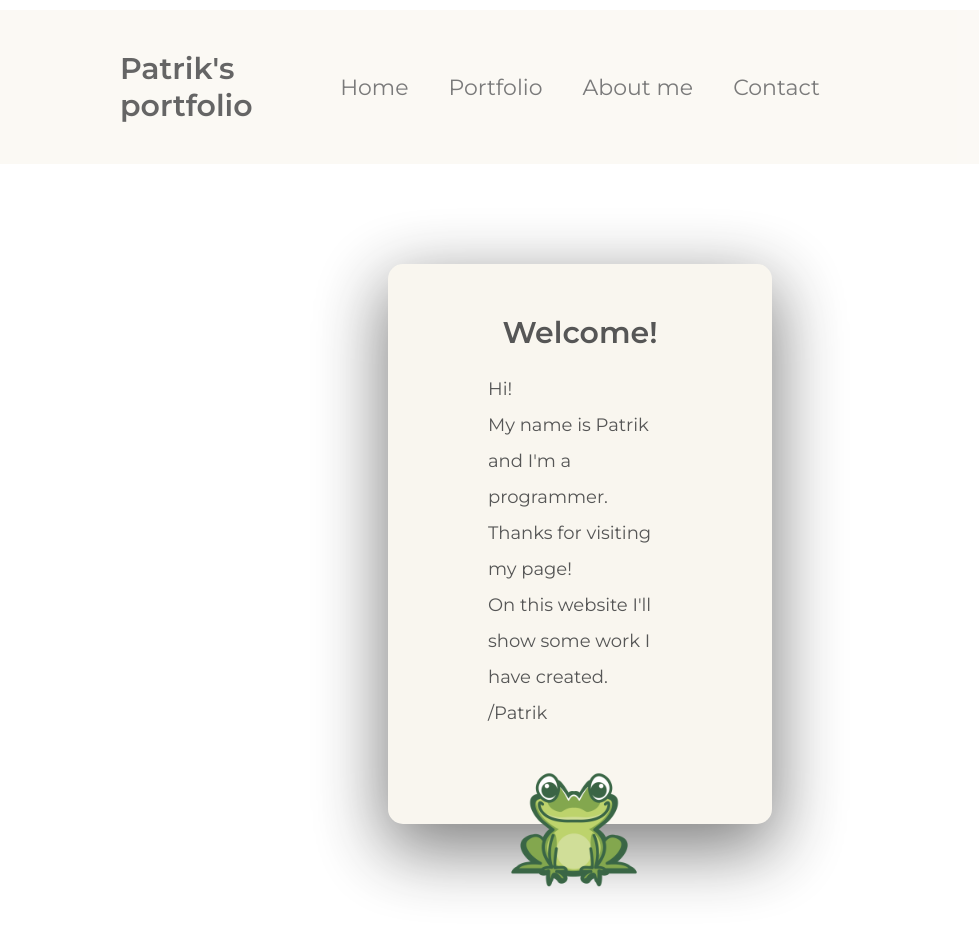
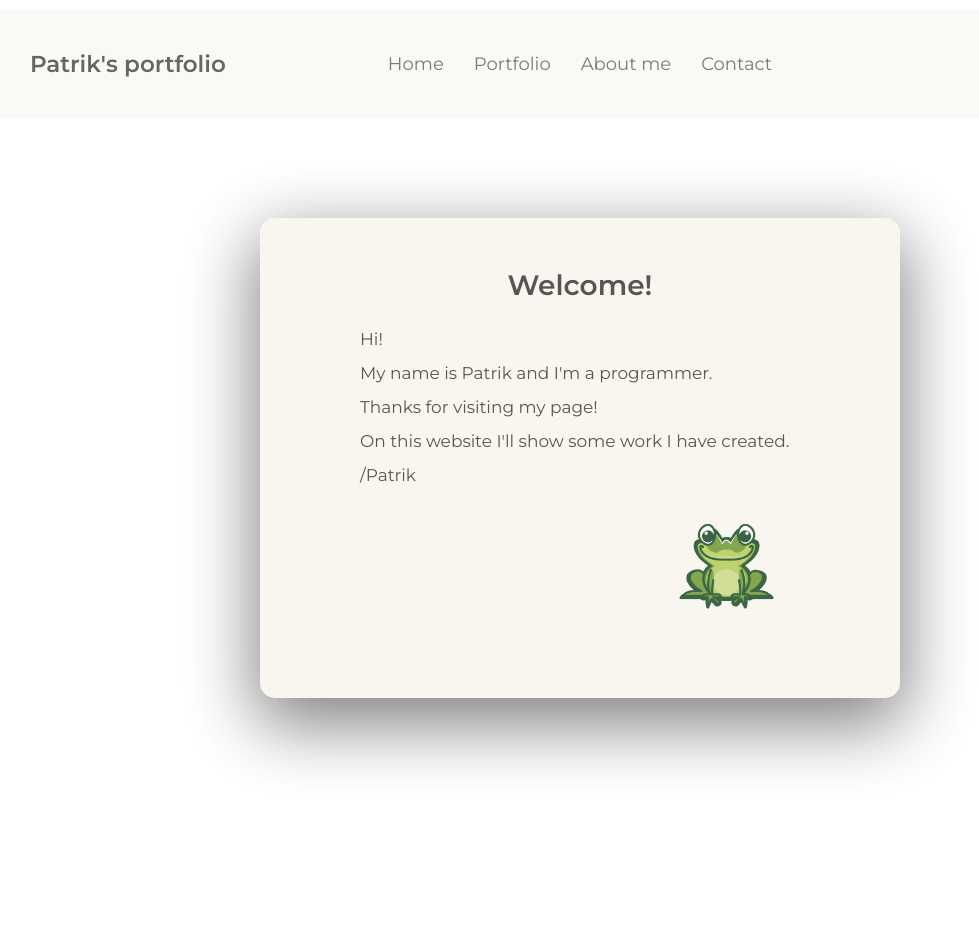
Before and after one commit to patlof/my-portfolio, a plain HTML site: page index.html in a window 1280 px wide. Shown: the whole page, without its empty margins (60-1039 px from the left). After the commit the page ends 800 px from the top, so only its background shows below. Drawn offline with Linux system fonts and the light colour scheme.

Commit message:
Setup queries for sizes 1344px, 1200px down to 944px

```diff
--- /dev/null
+++ b/css/queries.css
@@ -0,0 +1,98 @@
+/* rem and em do NOT depend on html font-size in media queries!
+instead, 1rem = 1em = 16px */
+
+/* 1350 screensize/16 = 84 */
+
+/**************************/
+/* BELOW 1344px (Smaller desktops) */
+/**************************/
+@media (max-width: 84em) {
+  header {
+    display: grid;
+    grid-template-columns: 1fr auto 1fr;
+  }
+
+  .logo-text {
+    font-size: 2.3rem;
+    margin-left: 5rem;
+  }
+
+  /***Navigation***/
+
+  .nav-bar li {
+    padding: 0 1.5rem;
+    font-size: 1.8rem;
+  }
+
+  /***Section intro ***/
+
+  .container {
+    padding: 5rem 10rem;
+    width: 50%;
+    margin: 0 auto;
+
+    margin-top: 10rem;
+    background-color: #f9f6ee;
+    border-radius: 15px;
+    min-height: 60vh;
+    opacity: 90%;
+    box-shadow: rgba(0, 0, 0, 0.56) 0px 22px 70px 4px;
+  }
+
+  .premium {
+    font-size: 2.8rem;
+  }
+
+  .normal-text {
+    font-size: 1.7rem;
+    line-height: 2;
+  }
+
+  .frog-intro {
+    height: 150px;
+  }
+}
+
+/**************************/
+/* BELOW 1200px (Landscape tablets) */
+/**************************/
+@media (max-width: 75em) {
+  html {
+    /* 9px/16px = 56.2% */
+    font-size: 56.25%;
+  }
+
+  .frog-intro {
+    height: 130px;
+  }
+}
+
+/**************************/
+/* BELOW 944px (Tablets) */
+/**************************/
+@media (max-width: 59em) {
+  /* 8px / 16px = 50% */
+
+  html {
+    font-size: 50%;
+  }
+}
+
+/**************************/
+/* MOBILE NAVIGATION */
+/**************************/
+
+/**************************/
+/* SMALLER TABLETS */
+/**************************/
+/* 700/16= 43.75 = 44 */
+@media (max-width: 44em) {
+  /*Section into*/
+}
+/**************************/
+/* Below 600px for Phones */
+/*600/16= 38em*/
+/**************************/
+
+@media (max-width: 38em) {
+}
--- a/css/style.css
+++ b/css/style.css
@@ -122,13 +122,13 @@ body {
 
 .container {
   padding: 5rem 10rem;
-  width: 30%;
+  width: 40%;
   margin: 0 auto;
 
   margin-top: 10rem;
   background-color: #f9f6ee;
   border-radius: 15px;
-  min-height: 70vh;
+  min-height: 60vh;
   opacity: 90%;
   box-shadow: rgba(0, 0, 0, 0.56) 0px 22px 70px 4px;
 }
@@ -146,6 +146,10 @@ body {
 .normal-text {
   font-size: 1.8rem;
   line-height: 2;
+}
+
+.frog-intro {
+  height: 180px;
 }
 
 /*** About ***/
--- a/index.html
+++ b/index.html
@@ -12,6 +12,7 @@
     />
 
     <link rel="stylesheet" href="./css/style.css" />
+    <link rel="stylesheet" href="./css/queries.css" />
     <title>Patrik's portfolio</title>
     <link rel="icon" type="image/x-icon" href="img/favicon.ico" />
   </head>
@@ -39,8 +40,7 @@
             </p>
             <img
               src="./img/logo.png"
-
-              height="200px"
+              class="frog-intro"
               alt="Frog"
               align="right"
             />
```
